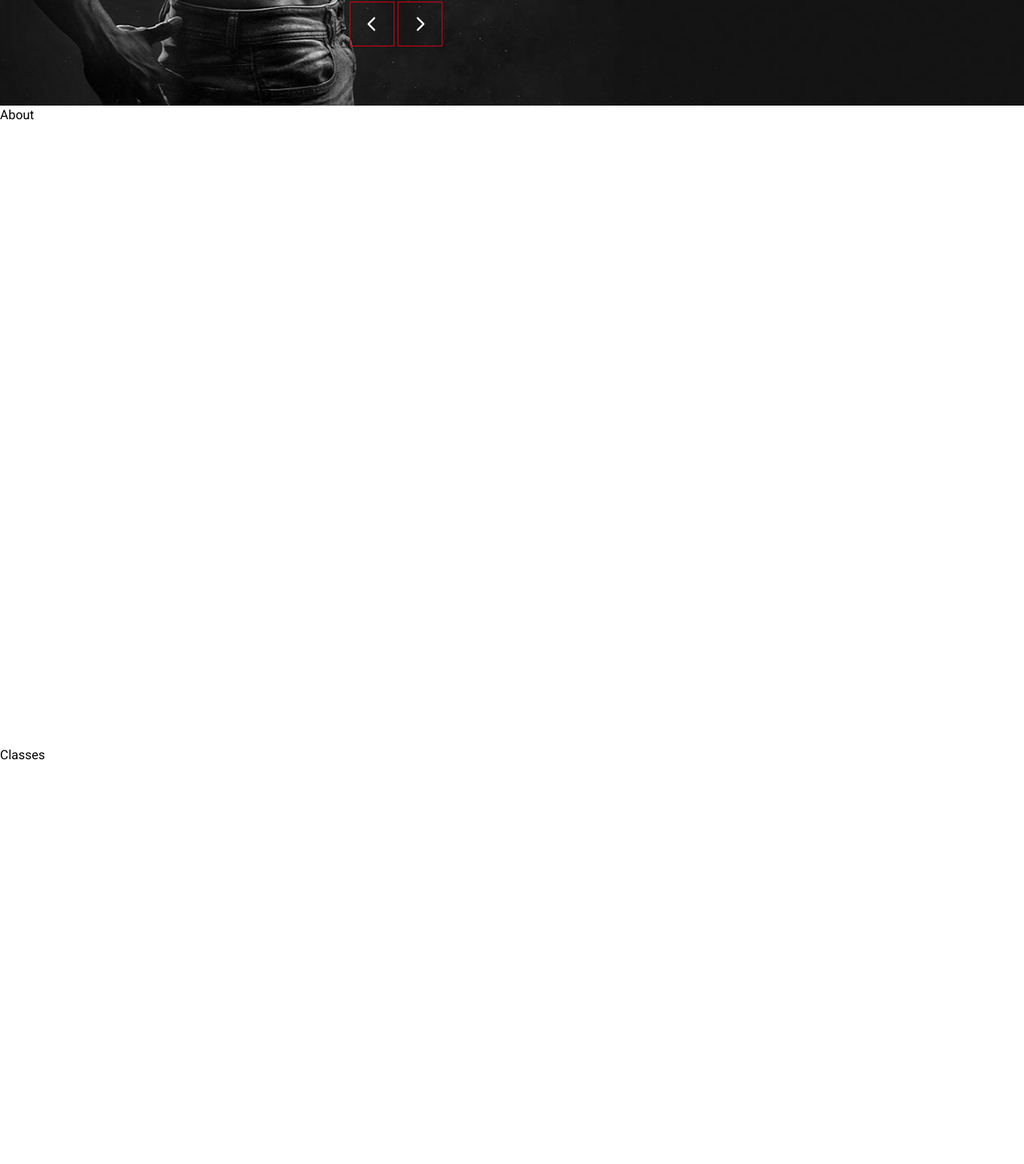
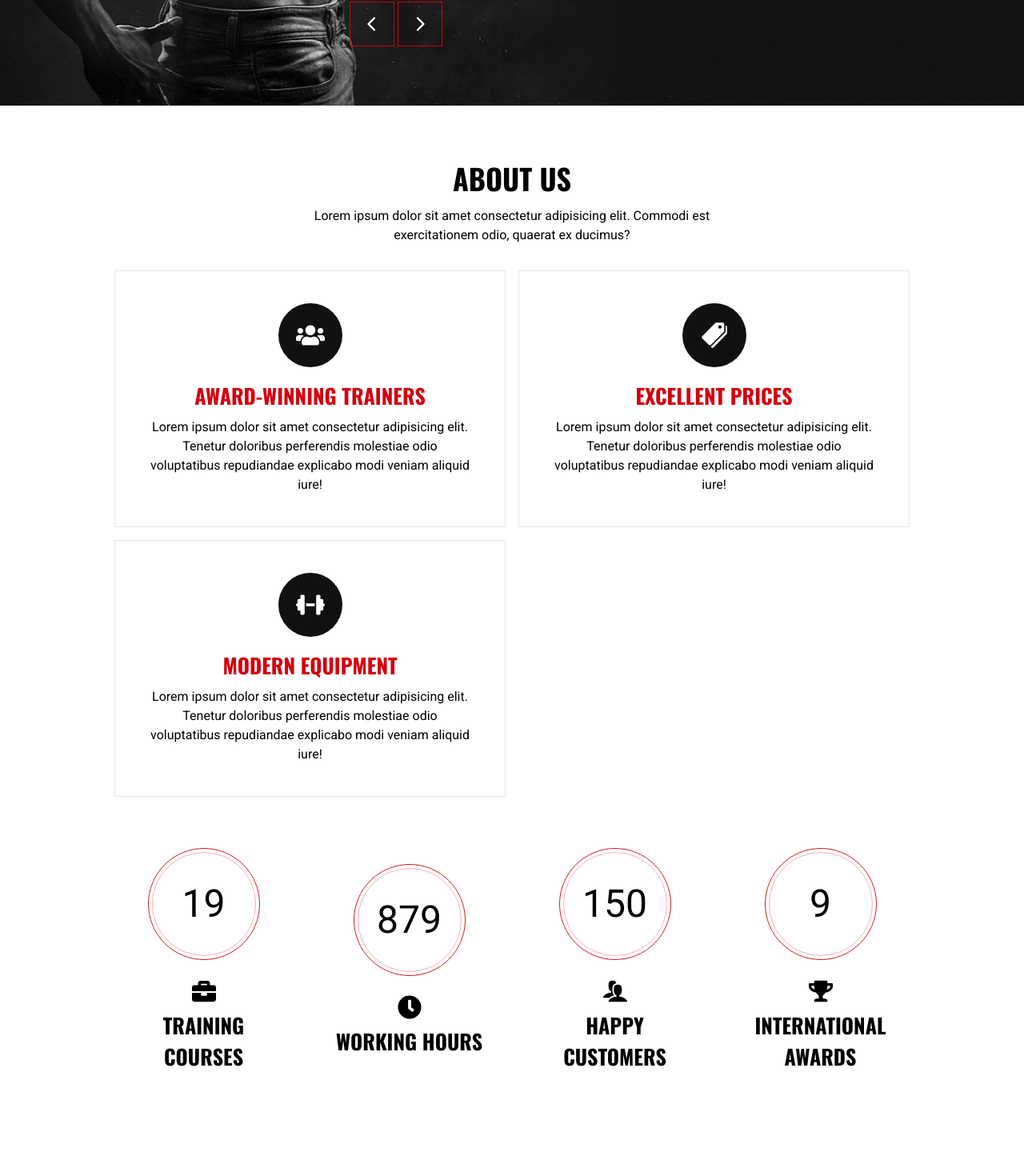
Before and after one commit to terrorbladegodlike/FitPhisique, a Next.js app: page / in a window 1280 px wide. Shown: the part 780-2235 px from the top of the page at 80% size. Built offline with nearby package versions, Linux system fonts and the light colour scheme.

Commit message:
Styling the "About" component and creating a new internal "Achievements" component
Used React CountUp to animate the numbers and framer-motion for smooth appearances.

```diff
--- a/components/About.tsx
+++ b/components/About.tsx
@@ -1,7 +1,98 @@
+'use client'
+
+// Import Icons from React-Icons
+import { FaUsers } from 'react-icons/fa'
+import { FaDumbbell } from 'react-icons/fa6'
+import { IoIosPricetags } from 'react-icons/io'
+
+// Import Motion & Variants from Framer-Motion
+import { motion } from 'framer-motion'
+import { fadeIn } from '@/lib/variants'
+
+// Import Components
+import Achievements from './Achievements'
+
+const featured = [
+   {
+      icon: <FaUsers />,
+      title: 'award-winning trainers',
+      subtitle:
+         'Lorem ipsum dolor sit amet consectetur adipisicing elit. Tenetur doloribus perferendis molestiae odio voluptatibus repudiandae explicabo modi veniam aliquid iure!',
+   },
+   {
+      icon: <IoIosPricetags />,
+      title: 'excellent prices',
+      subtitle:
+         'Lorem ipsum dolor sit amet consectetur adipisicing elit. Tenetur doloribus perferendis molestiae odio voluptatibus repudiandae explicabo modi veniam aliquid iure!',
+   },
+   {
+      icon: <FaDumbbell />,
+      title: 'modern equipment',
+      subtitle:
+         'Lorem ipsum dolor sit amet consectetur adipisicing elit. Tenetur doloribus perferendis molestiae odio voluptatibus repudiandae explicabo modi veniam aliquid iure!',
+   },
+]
+
 const About = () => {
    return (
-      <section className='h-screen' id='about'>
-         About
+      <section className='pt-8 pb-14 lg:pt-16 lg:pb-28' id='about'>
+         <div className='container mx-auto'>
+            <div className='flex flex-col items-center gap-2 mb-8'>
+               <motion.h2
+                  variants={fadeIn('up', 0.4)}
+                  initial='hidden'
+                  whileInView={'show'}
+                  viewport={{ once: false, amount: 0.3 }}
+                  className='h2 text-center'
+               >
+                  About Us
+               </motion.h2>
+               <motion.p
+                  variants={fadeIn('up', 0.6)}
+                  initial='hidden'
+                  whileInView={'show'}
+                  viewport={{ once: false, amount: 0.3 }}
+                  className='max-w-[600px] mx-auto text-center'
+               >
+                  Lorem ipsum dolor sit amet consectetur adipisicing elit.
+                  Commodi est exercitationem odio, quaerat ex ducimus?
+               </motion.p>
+            </div>
+            {/* Featured Items */}
+            <motion.div
+               variants={fadeIn('up', 0.8)}
+               initial='hidden'
+               whileInView={'show'}
+               viewport={{ once: false, amount: 0.3 }}
+               className='grid grid-cols-1 md:grid-cols-2 xl:grid-cols-3 gap-4 mb-16'
+            >
+               {featured.map((feature, index) => {
+                  return (
+                     <div
+                        className='flex flex-col justify-center items-center gap-4 border p-10'
+                        key={index}
+                     >
+                        <div className='text-4xl bg-primary-300 text-white w-[80px] h-[80px] rounded-full flex justify-center items-center'>
+                           {feature.icon}
+                        </div>
+                        <div className='flex flex-col justify-center items-center gap-2 text-center'>
+                           <h4 className='h4 text-accent'>{feature.title}</h4>
+                           <p>{feature.subtitle}</p>
+                        </div>
+                     </div>
+                  )
+               })}
+            </motion.div>
+            {/* Achievements */}
+            <motion.div
+               variants={fadeIn('up', 1)}
+               initial='hidden'
+               whileInView={'show'}
+               viewport={{ once: false, amount: 0.3 }}
+            >
+               <Achievements />
+            </motion.div>
+         </div>
       </section>
    )
 }
--- /dev/null
+++ b/components/Achievements.tsx
@@ -0,0 +1,113 @@
+'use client'
+
+// Import CountUp
+import CountUp from 'react-countup'
+
+// Import Icons from React-Icons
+import { FaBriefcase, FaClock, FaTrophy } from 'react-icons/fa'
+import { ImUsers } from 'react-icons/im'
+
+// Import Framer-Motion & UseRef
+import { motion, useInView } from 'framer-motion'
+import { useRef } from 'react'
+
+const stats = [
+   {
+      number: 19,
+      icon: <FaBriefcase />,
+      text: 'training courses',
+   },
+   {
+      number: 879,
+      icon: <FaClock />,
+      text: 'working hours',
+   },
+   {
+      number: 150,
+      icon: <ImUsers />,
+      text: 'happy customers',
+   },
+   {
+      number: 9,
+      icon: <FaTrophy />,
+      text: 'international awards',
+   },
+]
+
+// Animation
+const statsContainerVariant = {
+   hidden: { opacity: 0 },
+   show: {
+      opacity: 1,
+      transition: {
+         staggerChildren: 0.4,
+         duration: 0.5,
+         ease: 'linear',
+      },
+   },
+}
+
+const statsItem = {
+   hidden: { y: 20, opacity: 0 },
+   show: {
+      y: 0,
+      opacity: 1,
+      transition: {
+         duration: 0.5,
+         ease: [0.25, 0.6, 0.3, 0.8],
+      },
+   },
+}
+
+const Achievements = () => {
+   const ref = useRef(null)
+   const isInView = useInView(ref)
+   return (
+      <section>
+         <div className='container mx-auto'>
+            <motion.div
+               variants={statsContainerVariant}
+               initial='hidden'
+               whileInView={'show'}
+               viewport={{ once: false, amount: 0.3 }}
+               className='grid grid-cols-2 md:grid-cols-4 gap-16'
+            >
+               {stats.map((item, index) => {
+                  return (
+                     <motion.div
+                        variants={statsItem}
+                        className='flex flex-col justify-center items-center'
+                        key={index}
+                     >
+                        {/* Circle Outer */}
+                        <div className='border border-accent/90 w-[140px] h-[140px] mx-auto rounded-full p-1 mb-6'>
+                           {/* Circle Inner & Count Number */}
+                           <div
+                              ref={ref}
+                              className='border border-accent/30 w-full h-full flex items-center justify-center text-5xl rounded-full'
+                           >
+                              {/* Render the CountUp Animation Only the Component is in view (IsInView is true) */}
+                              {isInView && (
+                                 <CountUp
+                                    start={0}
+                                    end={item.number}
+                                    duration={6}
+                                 />
+                              )}
+                           </div>
+                        </div>
+                        {/* Text */}
+                        <div className='flex flex-col justify-center items-center text-center'>
+                           <div className='text-3xl mb-2'>{item.icon}</div>
+                           <h4 className='h4'>{item.text}</h4>
+                        </div>
+                     </motion.div>
+                  )
+               })}
+            </motion.div>
+         </div>
+      </section>
+   )
+}
+
+export default Achievements
```
